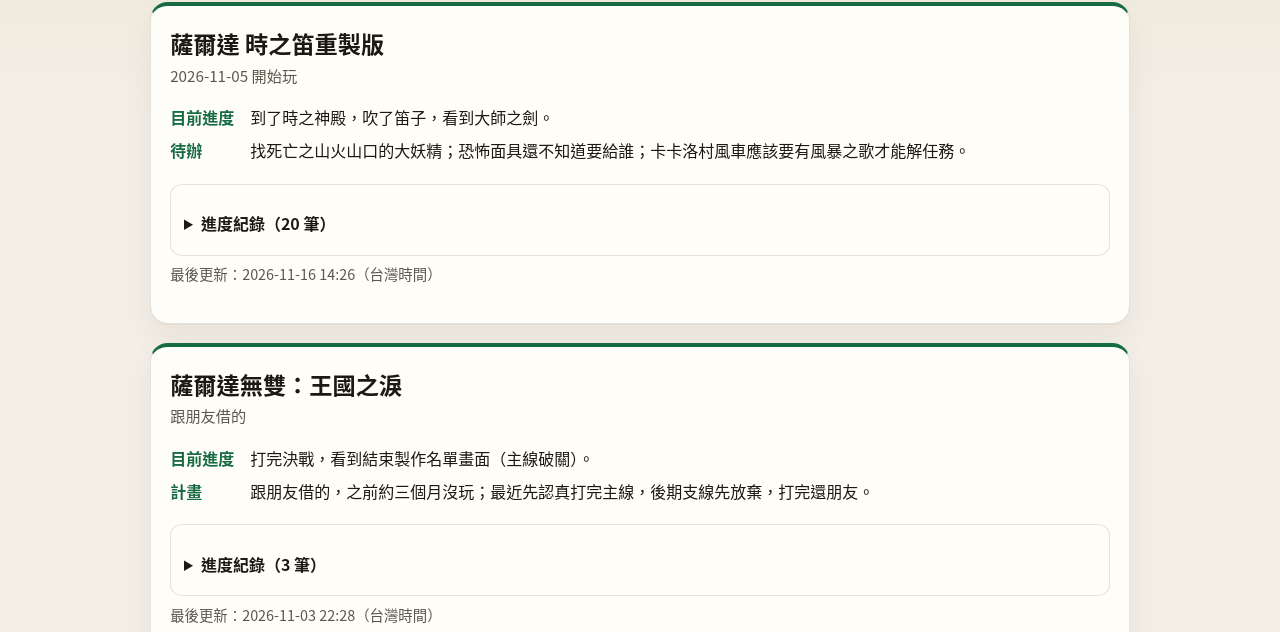
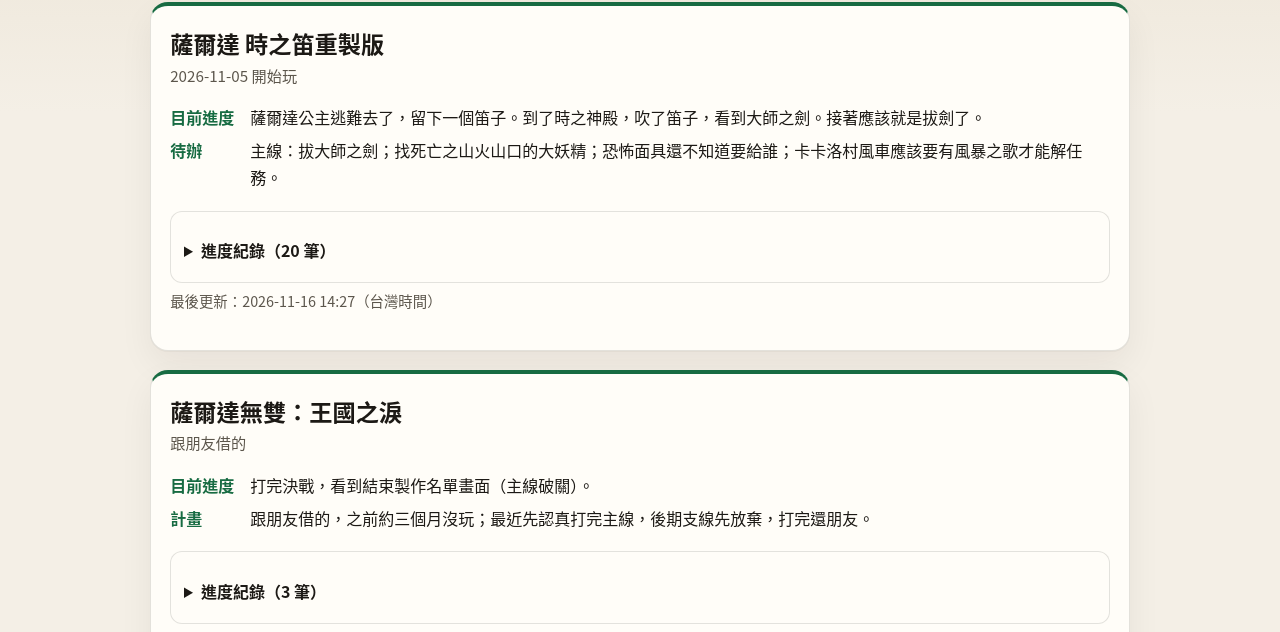
Before and after one commit to yzslay/GrokDailyUpdate, a plain HTML site: page game/index.html in a window 1280 px wide. Shown: the part 168-800 px from the top of the page. Drawn offline with Linux system fonts and the light colour scheme.

Commit message:
時之笛：補上公主留下的笛子
Co-authored-by: Roger Hsiao <yzslay@users.noreply.github.com>

```diff
--- a/game/index.html
+++ b/game/index.html
@@ -45,15 +45,15 @@
 
         <dl class="status">
           <dt>目前進度</dt>
-          <dd>到了時之神殿，吹了笛子，看到大師之劍。</dd>
+          <dd>薩爾達公主逃難去了，留下一個笛子。到了時之神殿，吹了笛子，看到大師之劍。接著應該就是拔劍了。</dd>
           <dt>待辦</dt>
-          <dd>找死亡之山火山口的大妖精；恐怖面具還不知道要給誰；卡卡洛村風車應該要有風暴之歌才能解任務。</dd>
+          <dd>主線：拔大師之劍；找死亡之山火山口的大妖精；恐怖面具還不知道要給誰；卡卡洛村風車應該要有風暴之歌才能解任務。</dd>
         </dl>
 
         <details class="log-box">
           <summary>進度紀錄（20 筆）</summary>
         <ol class="log" reversed>
-          <li><time>2026-11-16 14:26</time> 到了時之神殿，吹了笛子，看到大師之劍。</li>
+          <li><time>2026-11-16 14:26</time> 薩爾達公主逃難去了，留下一個笛子。到了時之神殿，吹了笛子，看到大師之劍。接著應該就是拔劍了。</li>
           <li><time>2026-11-15 22:56</time> 找到第三個大妖精。主線要先回海拉魯城堡找薩爾達公主；另一個大妖精在死亡之山火山口。</li>
           <li><time>2026-11-15 22:53</time> 找到公主路朵留下的瓶子，回到佐拉領地，進入加卜加卜的肚子找到公主，拿到水之精靈石。</li>
           <li><time>2026-11-15 17:11</time> 來到佐拉領地，學會潛水。接下來應該要找佐拉王的女兒，可能要去海拉魯湖找。</li>
@@ -76,7 +76,7 @@
         </ol>
         </details>
 
-        <p class="updated">最後更新：2026-11-16 14:26（台灣時間）</p>
+        <p class="updated">最後更新：2026-11-16 14:27（台灣時間）</p>
       </section>
       <section class="panel card--game game" id="hyrule-warriors-aoi" aria-labelledby="hwa-title">
         <h2 id="hwa-title">薩爾達無雙：王國之淚</h2>
```
